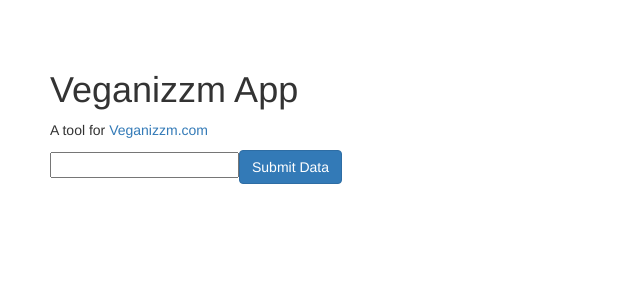
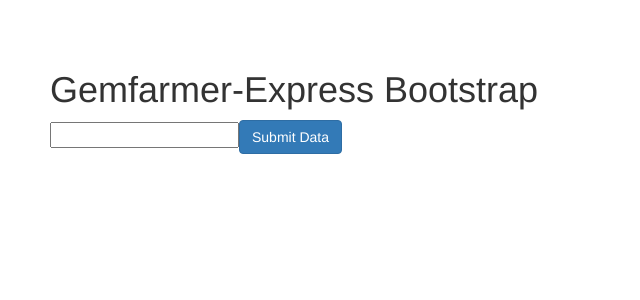
Before and after one commit to gemfarmer/Gemfarmer-Express-Boilerplate, a Node server app: page / in a window 1280 px wide. Shown: the top 300 px of the page, without its empty margins (0-640 px from the left). Run offline with Node 20, Linux system fonts and the light colour scheme; some libraries are stand-ins or nearby versions.

Commit message:
rename, new mongo models

```diff
--- a/lib/app.js
+++ b/lib/app.js
@@ -5,7 +5,7 @@
  */
 
 (function() {
-  var Recipe, app, express, http, mongoURI, mongoose, path, routes;
+  var TestModel, app, express, http, mongoURI, mongoose, path, routes;
 
   console.log("fire app.js");
 
@@ -47,19 +47,18 @@
 
   mongoose.connect(mongoURI);
 
-  Recipe = mongoose.model('Recipe', {
-    name: String,
-    ingredient: String
+  TestModel = mongoose.model('TestModel', {
+    name: String
   });
 
   app.get('/', routes.index);
 
   app.post('/submitdata', function(req, res) {
-    var recipe, submitedInfo;
+    var submitedInfo, testModel;
     submitedInfo = req.body;
     console.log("submitedInfo", submitedInfo);
-    recipe = new Recipe(submitedInfo);
-    recipe.save(function(err, data) {
+    testModel = new TestModel(submitedInfo);
+    testModel.save(function(err, data) {
       console.log("sent to database:", data);
     });
   });
--- a/lib/routes/index.js
+++ b/lib/routes/index.js
@@ -4,7 +4,7 @@
 
   exports.index = function(req, res) {
     res.render('index', {
-      title: 'Veganizzm App'
+      title: 'Gemfarmer-Express Bootstrap'
     });
   };
 
--- a/public/javascripts/lib/main.js
+++ b/public/javascripts/lib/main.js
@@ -3,12 +3,12 @@
   console.log("fire main.js");
 
   $(function() {
-    $('form').on('click', '#submit-btn', function(e) {
+    $('form').on('click', function(e) {
       var info;
       e.preventDefault();
       console.log($(this));
-      info = $('form').serialize();
-      console.log("info:", info);
+      info = $(this).serialize();
+      console.log("info", info);
       $.post('/submitdata', info, function(data) {});
     });
   });
--- a/views/index.jade
+++ b/views/index.jade
@@ -2,8 +2,6 @@ extends layout
 
 block content
 	h1= title
-	p A tool for
-		a(href="http://veganizzm.com/") Veganizzm.com
 	form
 		input(name="name")
 		button#submit-btn.btn.btn-primary(type="submit") Submit Data
```
Also changed, not shown: 2 other files.
